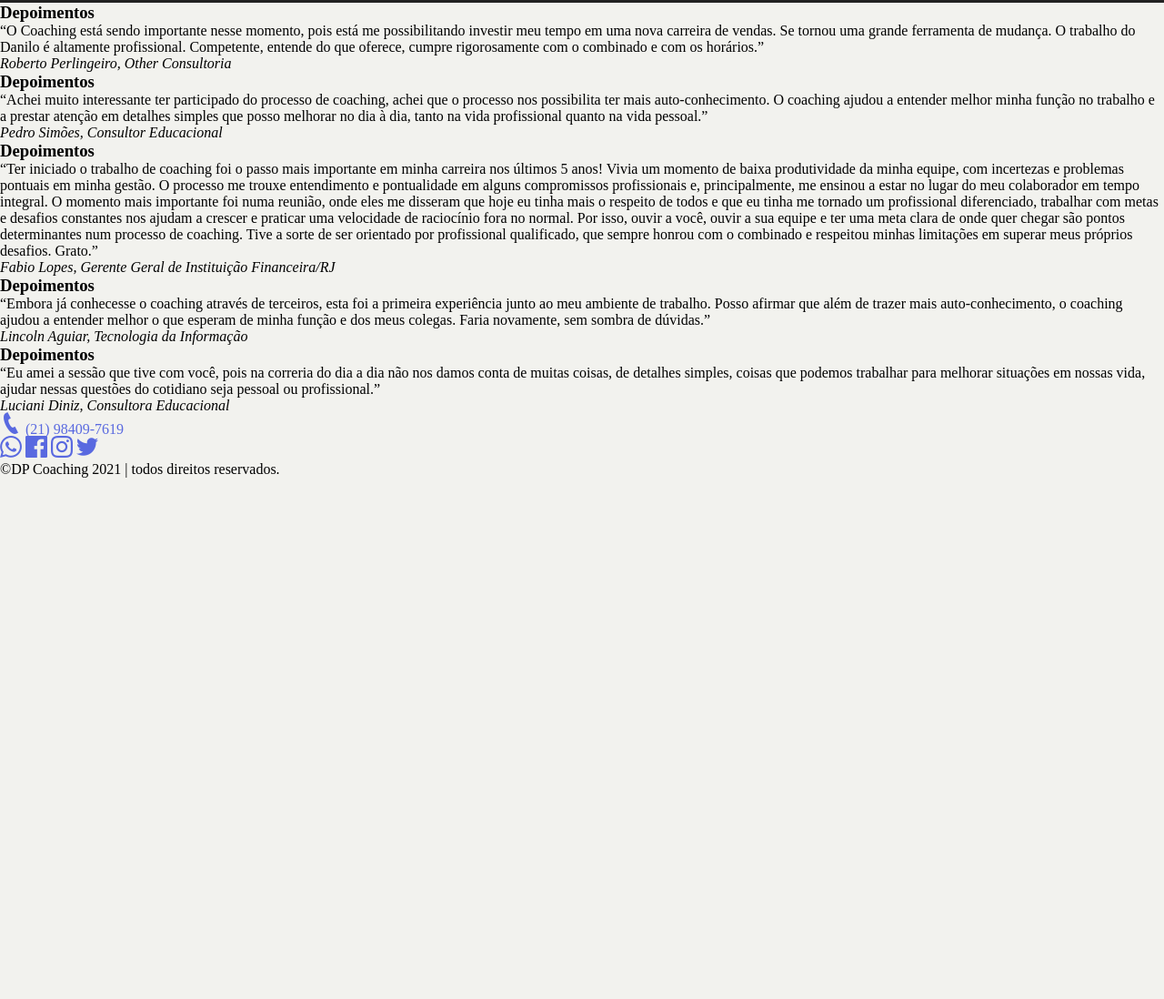
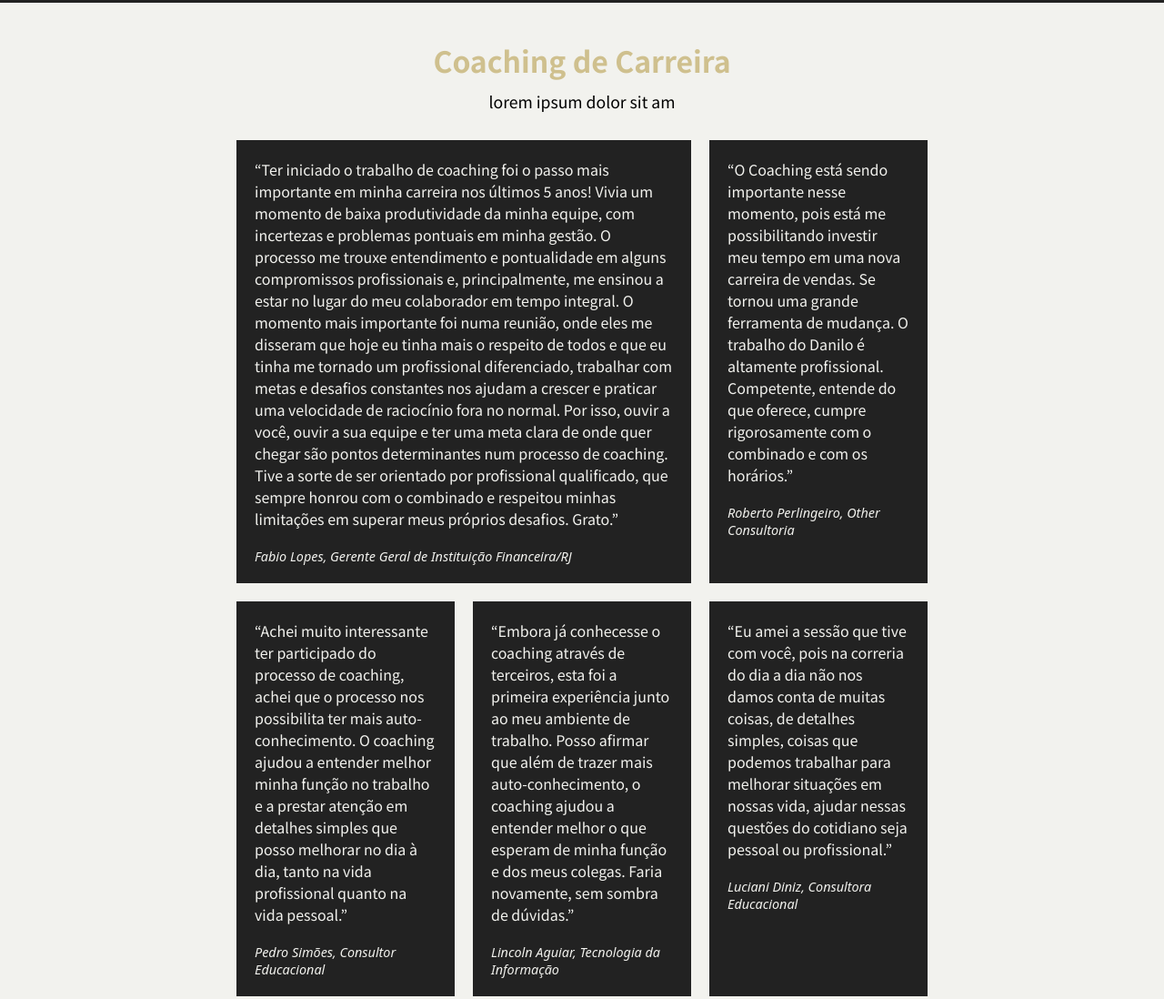
Before and after one commit to danieliraja/dpcoaching, a plain HTML site: page index.html in a window 1280 px wide. Shown: the part 1896-2994 px from the top of the page at 91% size. Before the commit the page ends 2421 px from the top, so only its background shows below. Drawn offline with Linux system fonts and the light colour scheme.

Commit message:
atualizei os depoimentos

```diff
--- a/assets/css/style.css
+++ b/assets/css/style.css
@@ -179,7 +179,6 @@ header.header{
 /* Cards */
 .cards{
     display: flex;
-    flex-direction: row;
     text-align: center;
 
 }
@@ -220,7 +219,49 @@ header.header{
     margin-top: 10px;
 }
 
+/* Depoimentos */
 
+.testimony-title{
+    text-align: center;
+    font-size:2rem;
+    color:#cfc08e;
+    font-family: 'Noto Sans JP', sans-serif;
+    margin: 30px 0px 0px 0px;
+}
+.testimony-text{
+    text-align: center;
+    font-size:1.1rem;
+    font-family: 'Noto Sans JP', sans-serif;
+    columns: #222222;
+    max-width: 300px;
+    margin: 10px auto 20px auto;
+}
+.testimonies{
+
+    display:flex;
+    flex-wrap: wrap;
+    justify-content:center;
+    flex-direction:row;
+}
+.testimonies .testimony-items{
+    max-width: 240px;
+    margin: 10px;
+    background:#222;
+    padding: 20px;
+    color:#F2F2EE;
+}
+.testimonies .big-testimony{
+    min-width: 500px;
+}
+.testimonies .testimony-items p{
+    font-size:1rem;
+    font-family: 'Noto Sans JP', sans-serif;
+    margin-bottom: 20px;
+}
+.testimonies .testimony-items cite{
+    font-size:0.9rem;
+    font-family: 'Noto Sans'
+}
 /* Media Queries */
 
 @media (max-width : 740px ){
--- a/index.html
+++ b/index.html
@@ -105,31 +105,15 @@
             </div>
         </section>
 
+        <!-- Depoi -->
+        <section class="full-container">
+            <div class="container testimony">
+                <h2 class="testimony-title">Coaching de Carreira</h2>
+                <p class="testimony-text">lorem ipsum dolor sit am</p>
+
                 <div class="testimonies">
-            <div class="testimony">
-                <h3>Depoimentos</h3>
-                <p>
-                    “O Coaching está sendo importante nesse momento, pois está me
-                    possibilitando investir meu tempo em uma nova carreira de vendas.
-                    Se tornou uma grande ferramenta de mudança. O trabalho
-                    do Danilo é altamente profissional. Competente, entende do que oferece,
-                    cumpre rigorosamente com o combinado e com os horários.”
-                </p>
-                <em>Roberto Perlingeiro, Other Consultoria</em>
-            </div>
-            <div class="testimony">
-                <h3>Depoimentos</h3>
-                <p>
-                    “Achei muito interessante ter participado do processo de coaching, achei
-                    que o processo nos possibilita ter mais auto-conhecimento. O coaching ajudou
-                    a entender melhor minha função no trabalho e a prestar atenção em detalhes
-                    simples que posso melhorar no dia à dia, tanto na vida profissional
-                    quanto na vida pessoal.”
-                </p>
-                <em>Pedro Simões, Consultor Educacional</em>
-            </div>
-            <div class="testimony">
-                <h3>Depoimentos</h3>
+
+                    <blockquote class="testimony-items big-testimony">
                         <p>
                             “Ter iniciado o trabalho de coaching foi o passo mais importante
                             em minha carreira nos últimos 5 anos! Vivia um momento de baixa
@@ -147,30 +131,56 @@
                             sempre honrou com o combinado e respeitou minhas limitações em
                             superar meus próprios desafios. Grato.”
                         </p>
-                <em>Fabio Lopes, Gerente Geral de Instituição Financeira/RJ</em>
-            </div>
-            <div class="testimony">
-                <h3>Depoimentos</h3>
+                        <cite>Fabio Lopes, Gerente Geral de Instituição Financeira/RJ</cite>
+                    </blockquote>
+                    <blockquote class="testimony-items">
                         <p>
-                    “Embora já conhecesse o coaching através de terceiros, esta foi a primeira experiência junto ao meu
-                    ambiente de trabalho. Posso afirmar que além de trazer mais auto-conhecimento, o coaching ajudou a
-                    entender melhor o que esperam de minha função e dos meus colegas. Faria novamente, sem sombra de
+                            “O Coaching está sendo importante nesse momento, pois está me
+                            possibilitando investir meu tempo em uma nova carreira de vendas.
+                            Se tornou uma grande ferramenta de mudança. O trabalho
+                            do Danilo é altamente profissional. Competente, entende do que oferece,
+                            cumpre rigorosamente com o combinado e com os horários.”
+                        </p>
+                        <cite>Roberto Perlingeiro, Other Consultoria</cite>
+                    </blockquote>
+                    <blockquote class="testimony-items">
+                        <p>
+                            “Achei muito interessante ter participado do processo de coaching, achei
+                            que o processo nos possibilita ter mais auto-conhecimento. O coaching ajudou
+                            a entender melhor minha função no trabalho e a prestar atenção em detalhes
+                            simples que posso melhorar no dia à dia, tanto na vida profissional
+                            quanto na vida pessoal.”
+                        </p>
+                        <cite>Pedro Simões, Consultor Educacional</cite>
+                    </blockquote>
+
+                    <blockquote class="testimony-items">
+                        <p>
+                            “Embora já conhecesse o coaching através de terceiros, esta foi a primeira experiência junto
+                            ao meu
+                            ambiente de trabalho. Posso afirmar que além de trazer mais auto-conhecimento, o coaching
+                            ajudou a
+                            entender melhor o que esperam de minha função e dos meus colegas. Faria novamente, sem
+                            sombra de
                             dúvidas.”
                         </p>
-                <em>Lincoln Aguiar, Tecnologia da Informação</em>
-            </div>
-            <div class="testimony">
-                <h3>Depoimentos</h3>
+                        <cite>Lincoln Aguiar, Tecnologia da Informação</cite>
+                    </blockquote>
+                    <blockquote class="testimony-items">
                         <p>
-                    “Eu amei a sessão que tive com você, pois na correria do dia a dia não nos damos conta de muitas
+                            “Eu amei a sessão que tive com você, pois na correria do dia a dia não nos damos conta de
+                            muitas
                             coisas,
-                    de detalhes simples, coisas que podemos trabalhar para melhorar situações em nossas vida, ajudar
+                            de detalhes simples, coisas que podemos trabalhar para melhorar situações em nossas vida,
+                            ajudar
                             nessas
                             questões do cotidiano seja pessoal ou profissional.”
                         </p>
-                <em>Luciani Diniz, Consultora Educacional</em>
+                        <cite>Luciani Diniz, Consultora Educacional</cite>
+                    </blockquote>
                 </div>
             </div>
+        </section>
     </main>
     <footer class="footer">
         <div class="meio-de-contato">
```
Lines whose indentation alone changed are shown as unchanged.
